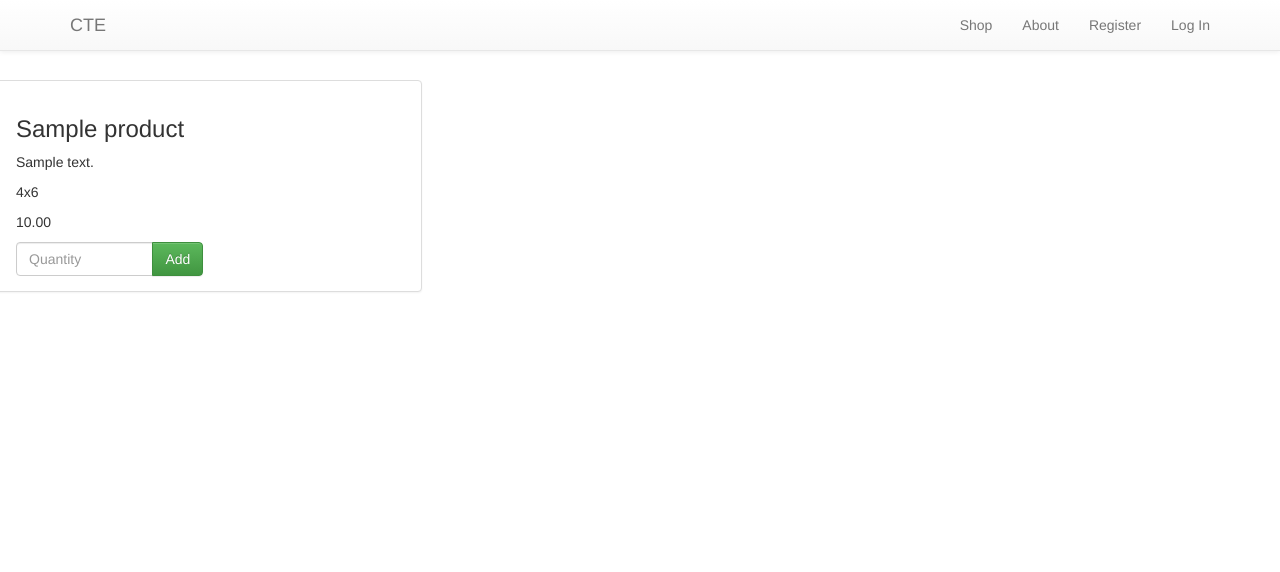
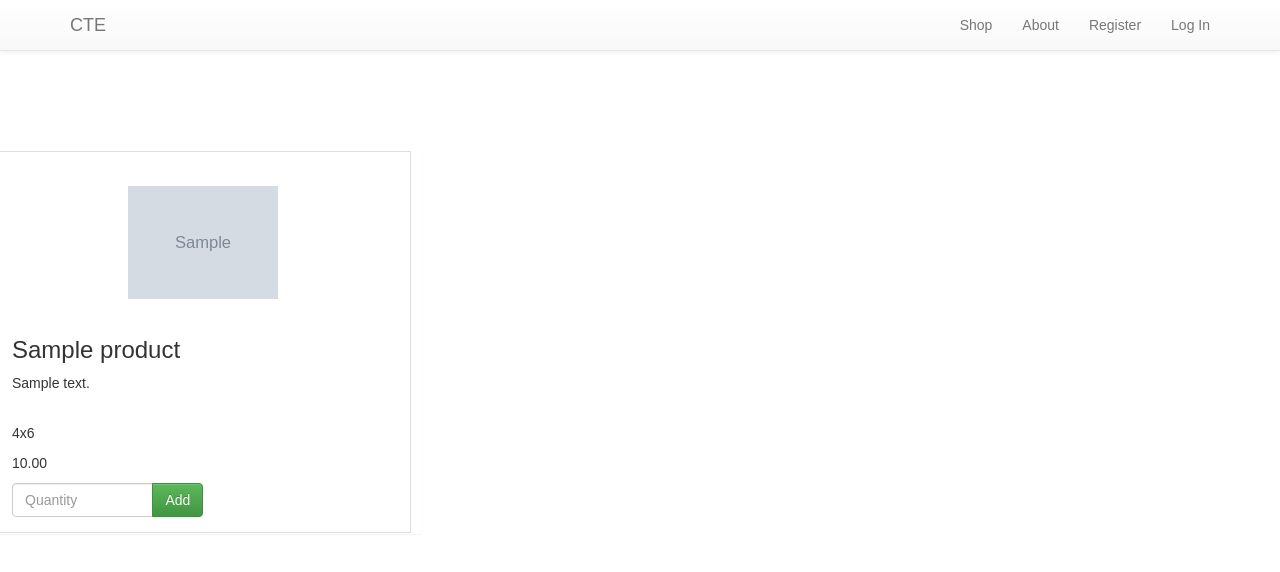
Before and after one commit to sw1ckham/cte-ecommerce, a Django app: page /product/ in a window 1280 px wide. Shown: the top 572 px of the page. Run offline with Django 3.2, Linux system fonts and the light colour scheme; tables that the repository leaves empty hold one stand-in row (values such as "Sample post"); grey boxes marked "Sample" are stand-in pictures; some libraries are stand-ins or nearby versions.

Commit message:
Added custom styles to product panel

```diff
--- a/static/css/custom.css
+++ b/static/css/custom.css
@@ -2,6 +2,65 @@ form {
     width: 50%;
 }
 
-h1 {
-    padding-top: 50px;
+body {
+    font-family: Arial;
+    padding-top: 100px;
 }
+
+footer {
+    margin-top: 40px;
+    padding-top: 20px;
+    padding-bottom: 20px;
+    border-top: 1px solid #ededed;
+    color: #A9A9A9;
+}
+
+.icon-bar {
+    background-color: #fff;
+}
+
+.badge {
+    padding-left: 9px;
+    padding-right: 9px;
+    -webkit-border-radius: 9px;
+    -moz-border-radius: 9px;
+    border-radius: 9px;
+}
+
+.label-warning[href],
+.badge-warning[href] {
+    background-color: #c67605;
+}
+
+.product {
+    background-size: contain;
+    background-position: center center;
+    background-repeat: no-repeat;
+    width: 150px;
+    height: 150px;
+    margin: 0 auto;
+}
+
+caption p {
+    word-wrap: break-word;
+}
+
+.row.row-flex {
+    display: flex;
+    flex-wrap: wrap;
+    margin-top: 30px;
+}
+
+.panel-default {
+    border-color: transparent;
+    padding: 0 10px;
+}
+
+.panel-body {
+    height: 100%;
+    border: 1px solid #ddd;
+}
+
+.product-description {
+    min-height: 40px;
+}
```
